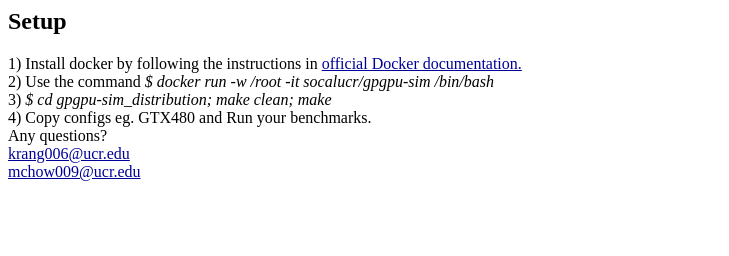
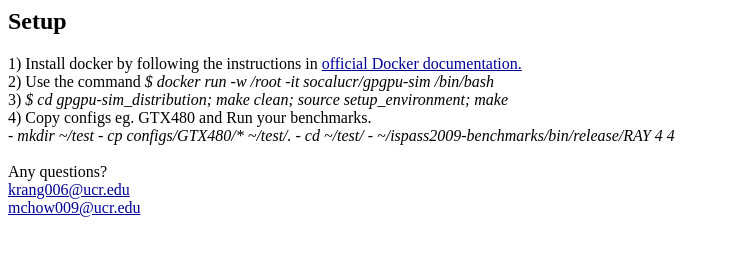
Before and after one commit to socal-ucr/GPGPU-sim-container, a plain HTML site: page index.html in a window 1280 px wide. Shown: the whole page, without its empty margins (0-729 px from the left). Drawn offline with Linux system fonts and the light colour scheme.

Commit message:
Add complete instructions

```diff
--- a/index.html
+++ b/index.html
@@ -13,8 +13,12 @@
 </h2>
 1) Install docker by following the instructions in <a href=https://www.docker.com/community-edition#/download>official Docker documentation.</a><br>
 2) Use the command <i>$ docker run -w /root -it socalucr/gpgpu-sim /bin/bash</i><br>
-3) <i>$ cd gpgpu-sim_distribution; make clean; make</i><br>
+3) <i>$ cd gpgpu-sim_distribution; make clean; source setup_environment; make</i><br>
 4) Copy configs eg. GTX480 and Run your benchmarks.<br>
+- <i>mkdir ~/test</i>
+- <i>cp configs/GTX480/* ~/test/.</i>
+- <i>cd ~/test/</i>
+- <i>~/ispass2009-benchmarks/bin/release/RAY 4 4</i><br><br>
 
 Any questions?<br>
 <a href="mailto:krang006@ucr.edu">krang006@ucr.edu</a></i> <br>
```
